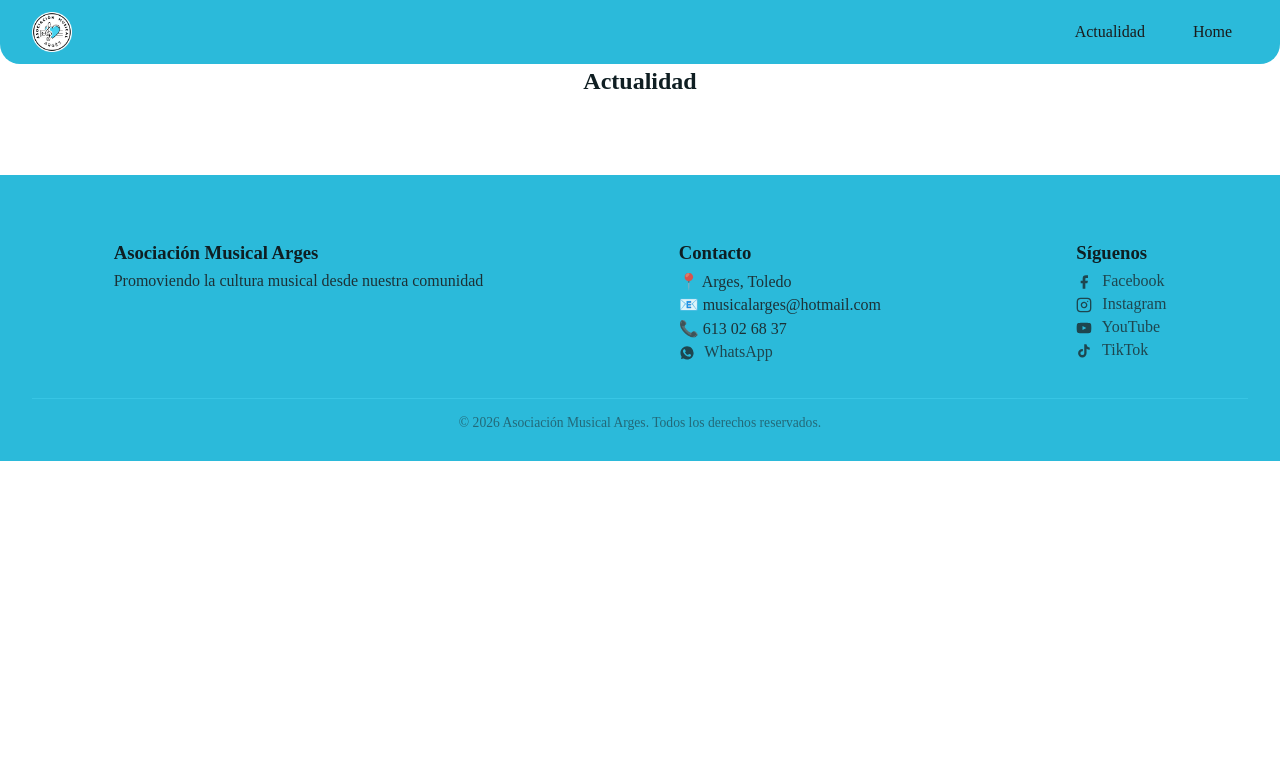
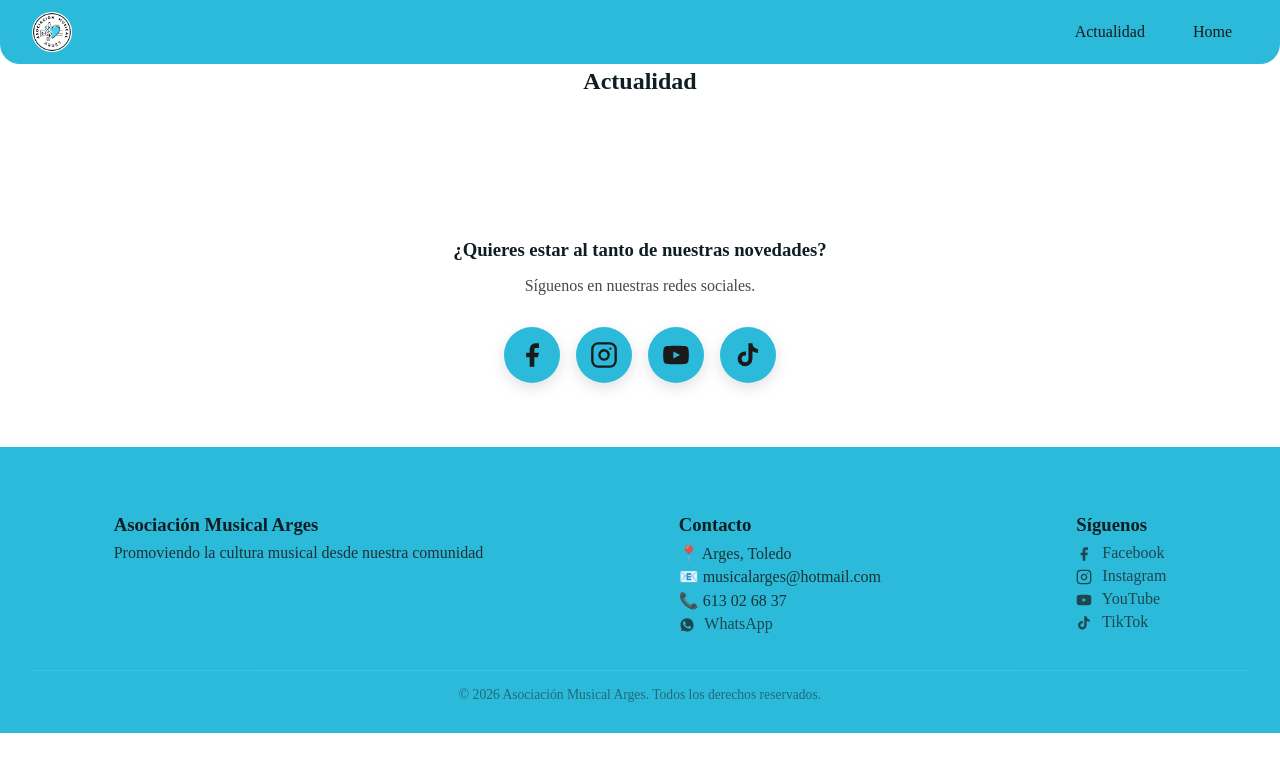
Before and after one commit to JavierPs287/amusicalarges-fe, an Angular app: page /actualidad in a window 1280 px wide. Shown: the top 772 px of the page. Built offline with nearby package versions, Linux system fonts and the light colour scheme; no server answers.

Commit message:
Correcciones página actualidad y cambio de fecha

```diff
--- a/src/app/component/actualidad/actualidad.css
+++ b/src/app/component/actualidad/actualidad.css
@@ -88,3 +88,63 @@
     height: 720px;
   }
 }
+
+.social-section {
+  margin-top: 4rem;
+  margin-bottom: 4rem;
+  text-align: center;
+}
+
+.social-section h3 {
+  margin-bottom: .5rem;
+  color: var(--footer-heading);
+}
+
+.social-section p {
+  margin-bottom: 2rem;
+  opacity: .8;
+}
+
+.social-buttons {
+  display: flex;
+  justify-content: center;
+  flex-wrap: wrap;
+  gap: 1rem;
+}
+
+.social-buttons a {
+  display: flex;
+  align-items: center;
+  justify-content: center;
+  width: 56px;
+  height: 56px;
+  border-radius: 50%;
+  text-decoration: none;
+  color: var(--text);
+  background: var(--nav-bg);
+  box-shadow: 0 5px 15px rgba(0,0,0,.12);
+  transition: transform .2s ease, box-shadow .2s ease, background-color .2s ease;
+}
+
+.social-buttons a:hover {
+  transform: translateY(-3px) scale(1.08);
+  box-shadow: 0 8px 20px rgba(0,0,0,.18);
+}
+
+.social-buttons a:active {
+  transform: scale(.95);
+}
+
+@media(max-width:900px) {
+
+  .social-buttons {
+    flex-direction: column;
+    align-items: center;
+  }
+
+  .social-buttons a {
+    width: 260px;
+    justify-content: center;
+  }
+
+}
--- a/src/app/component/actualidad/actualidad.html
+++ b/src/app/component/actualidad/actualidad.html
@@ -9,7 +9,7 @@
         <h3>{{contenido.titulo}}</h3>
 
         @if(contenido.fecha) {
-          <span class="fecha">{{contenido.fecha}}</span>
+          <span class="fecha">{{contenido.fecha | date:'d MMMM y':'es'}}</span>
         }
 
         <div class="video-container">
@@ -29,3 +29,42 @@
     }
   </div>
 </section>
+
+<section class="social-section">
+
+  <h3>¿Quieres estar al tanto de nuestras novedades?</h3>
+
+  <p>Síguenos en nuestras redes sociales.</p>
+
+  <div class="social-buttons">
+
+  <a href="https://www.facebook.com/AsociacionMusicalArges" target="_blank" rel="noopener" aria-label="Facebook">
+    <svg xmlns="http://www.w3.org/2000/svg" width="28" height="28" viewBox="0 0 24 24" fill="currentColor">
+      <path d="M18 2h-3a5 5 0 0 0-5 5v3H7v4h3v8h4v-8h3l1-4h-4V7a1 1 0 0 1 1-1h3z"/>
+    </svg>
+  </a>
+
+  <a href="https://www.instagram.com/asociacion_musical_arges" target="_blank" rel="noopener" aria-label="Instagram">
+    <svg xmlns="http://www.w3.org/2000/svg" width="28" height="28" viewBox="0 0 24 24" fill="none" stroke="currentColor" stroke-width="2" stroke-linecap="round" stroke-linejoin="round">
+      <rect width="20" height="20" x="2" y="2" rx="5" ry="5"/>
+      <path d="M16 11.37A4 4 0 1 1 12.63 8 4 4 0 0 1 16 11.37z"/>
+      <line x1="17.5" x2="17.51" y1="6.5" y2="6.5"/>
+    </svg>
+  </a>
+
+  <a href="https://www.youtube.com/@AsociaciónMusicalArgés" target="_blank" rel="noopener" aria-label="YouTube">
+    <svg xmlns="http://www.w3.org/2000/svg" width="28" height="28" viewBox="0 0 24 24" fill="currentColor">
+      <path d="M22.54 6.42a2.78 2.78 0 0 0-1.95-1.96C18.88 4 12 4 12 4s-6.88 0-8.59.46a2.78 2.78 0 0 0-1.95 1.96A29 29 0 0 0 1 12a29 29 0 0 0 .46 5.58a2.78 2.78 0 0 0 1.95 1.95C5.12 20 12 20 12 20s6.88 0 8.59-.47a2.78 2.78 0 0 0 1.95-1.95A29 29 0 0 0 23 12a29 29 0 0 0-.46-5.58z"/>
+      <polygon points="9.75 15.02 15.5 12 9.75 8.98 9.75 15.02" fill="var(--nav-bg)"/>
+    </svg>
+  </a>
+
+  <a href="https://www.tiktok.com/@asociacion_musical_arges" target="_blank" rel="noopener" aria-label="TikTok">
+    <svg xmlns="http://www.w3.org/2000/svg" width="28" height="28" viewBox="0 0 24 24" fill="currentColor">
+      <path d="M19.59 6.69a4.83 4.83 0 0 1-3.77-4.25V2h-3.45v13.67a2.89 2.89 0 0 1-2.88 2.5a2.89 2.89 0 0 1-2.89-2.89a2.89 2.89 0 0 1 2.89-2.89c.28 0 .54.04.79.1V9.01a6.33 6.33 0 0 0-.79-.05a6.34 6.34 0 0 0-6.34 6.34a6.34 6.34 0 0 0 6.34 6.34a6.34 6.34 0 0 0 6.33-6.34V8.69a8.18 8.18 0 0 0 4.78 1.52V6.75a4.85 4.85 0 0 1-1.01-.06z"/>
+    </svg>
+  </a>
+
+</div>
+
+</section>
--- a/src/app/component/actualidad/actualidad.ts
+++ b/src/app/component/actualidad/actualidad.ts
@@ -1,4 +1,5 @@
 import { Component, ChangeDetectorRef } from '@angular/core';
+import { CommonModule, DatePipe } from '@angular/common';
 import { DomSanitizer, SafeResourceUrl } from '@angular/platform-browser';
 import { ActualidadService } from '../../services/actualidad.service';
 import { FacebookContent } from '../../model/facebookContent.model';
@@ -6,6 +7,7 @@ import { Component, ChangeDetectorRef } from '@angular/core';
 @Component({
   selector: 'app-actualidad',
   standalone: true,
+  imports: [CommonModule, DatePipe],
   templateUrl: './actualidad.html',
   styleUrl: './actualidad.css'
 })
--- a/src/app/services/actualidad.service.ts
+++ b/src/app/services/actualidad.service.ts
@@ -33,7 +33,7 @@ export class ActualidadService {
         }
       }
     }
-    console.warn('[ActualidadService] La respuesta del BE no tiene la forma esperada:', datos);
+    // console.warn('[ActualidadService] La respuesta del BE no tiene la forma esperada:', datos);
     return [];
   }
 
```
Lines whose indentation alone changed are shown as unchanged.
